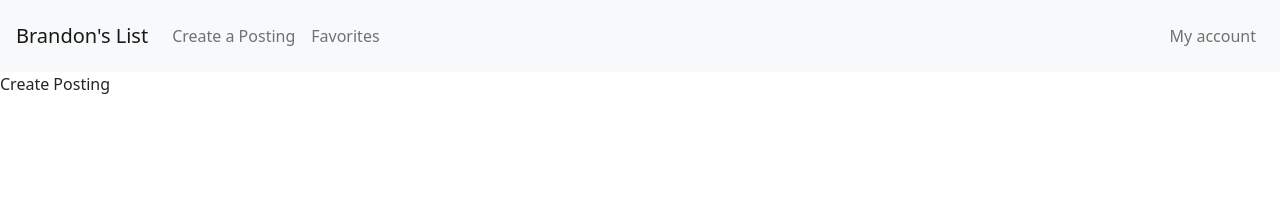
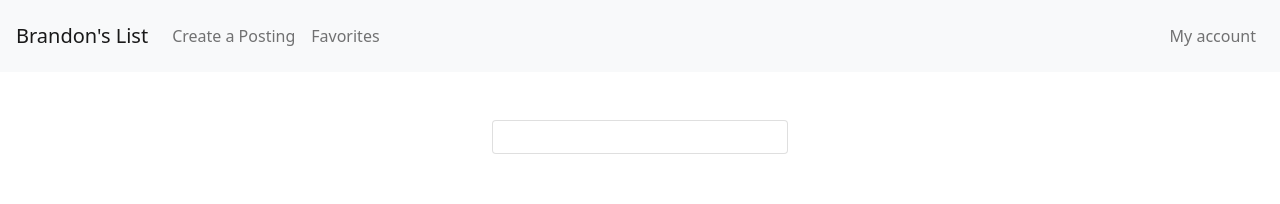
Before and after one commit to brandon121j/brandonslist-project-frontend, a React (Create React App) app: page /create-posting in a window 1280 px wide. Shown: the top 204 px of the page. Built offline with nearby package versions, Linux system fonts and the light colour scheme; sample sign-in values are in the browser's storage.

Commit message:
Basic setup for CreatePosting.js

```diff
--- a/src/components/createPosting/CreatePosting.js
+++ b/src/components/createPosting/CreatePosting.js
@@ -2,8 +2,12 @@ import React from 'react'
 
 const CreatePosting = () => {
     return (
-        <div>
-            Create Posting
+        <div className='d-flex justify-content-center text-center rounded m-5'>
+            <div className="card w-25">
+            <form class="form-group card-body">
+
+            </form>
+            </div>
         </div>
     )
 }
```
